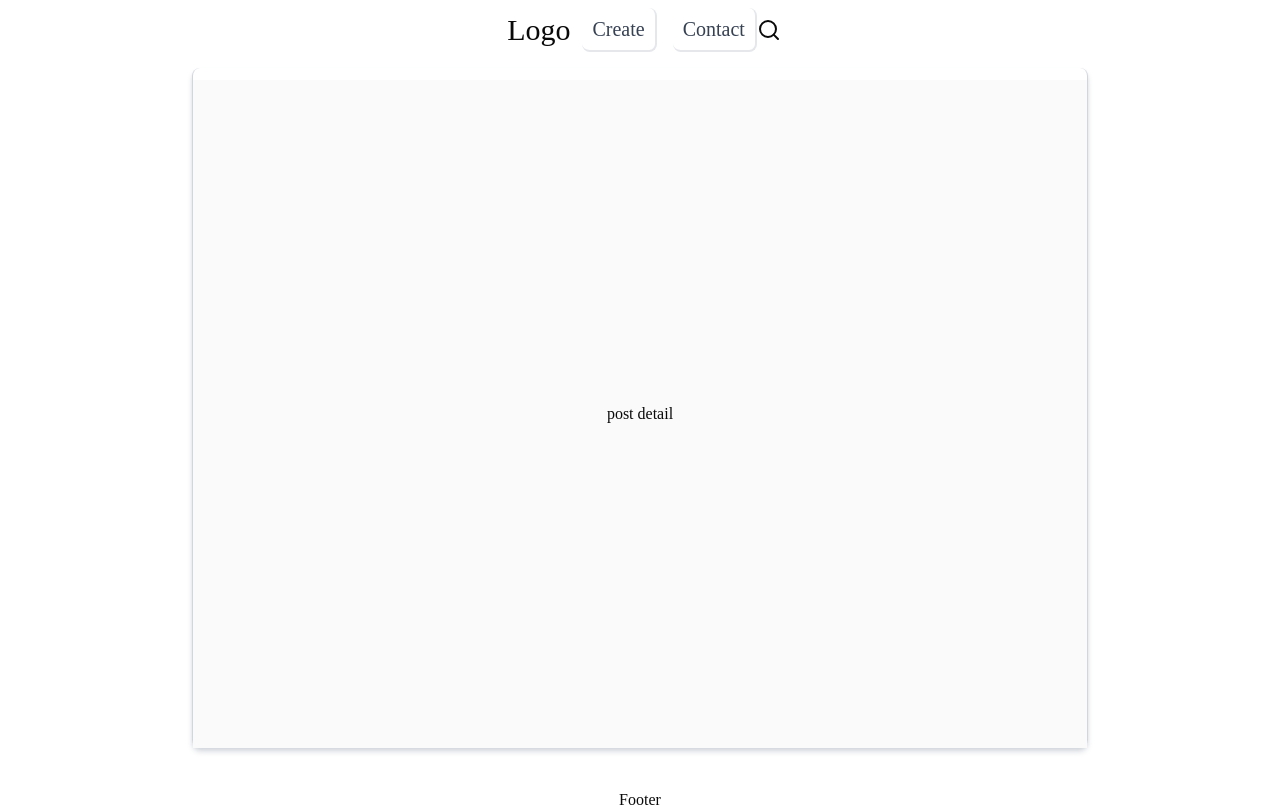
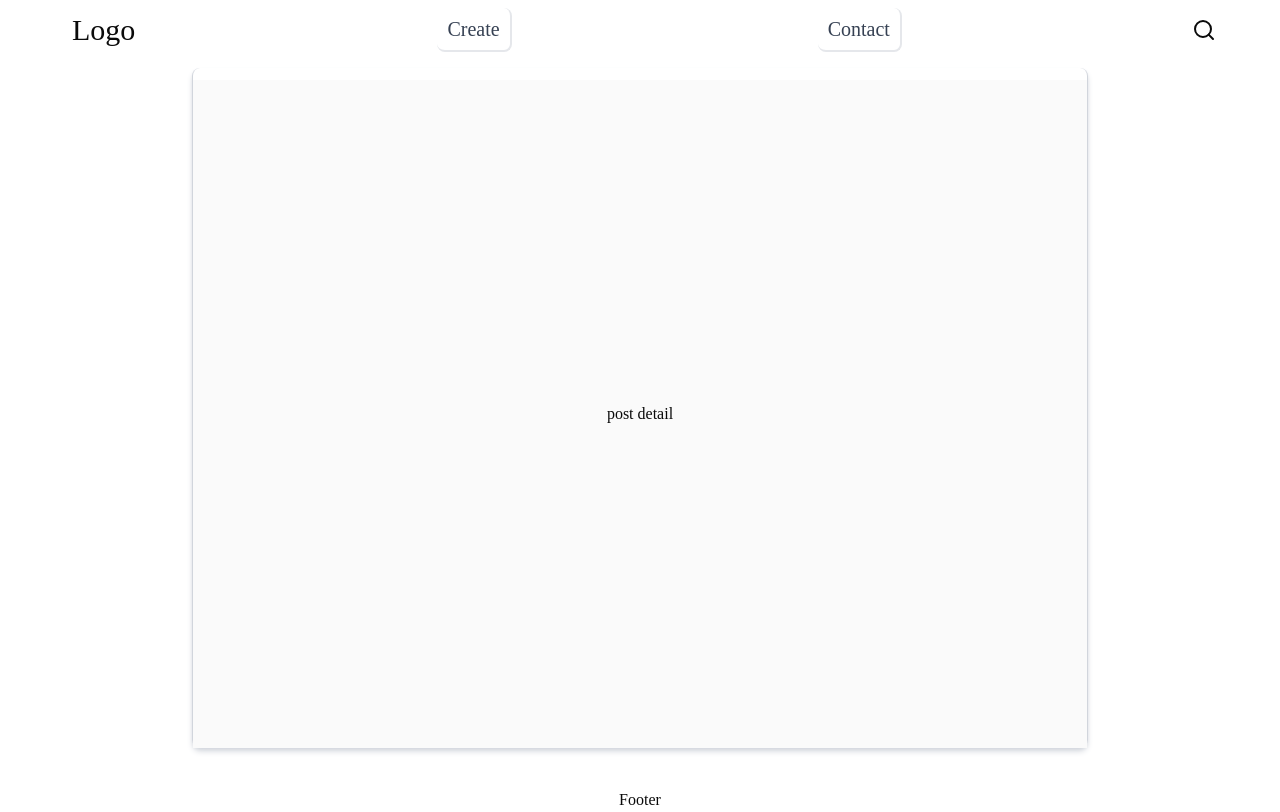
Before and after one commit to PREPMND/BlogMait, a Next.js app: page / in a window 1280 px wide. Built offline with nearby package versions, Linux system fonts and the light colour scheme.

Commit message:
Aug 5, 2026, 3:37 PM

```diff
--- a/components/layout/header.tsx
+++ b/components/layout/header.tsx
@@ -13,7 +13,7 @@ export default function Header() {
 
     return (
         <div className="w-full sticky top-2  md:w-[90%] mx-auto h-18 flex justify-center items-center">
-            <div className="flex items-center h-full justify-" >
+            <div className="flex items-center h-full justify-evenly w-full" >
                 <Link className="text-3xl hover:underline h font-medium  ml-2 md:mr-3" href="/">Logo</Link>
                 <nav className="flex justify-evenly items-center gap-4 w-full text-gray-700">
                     {
```
